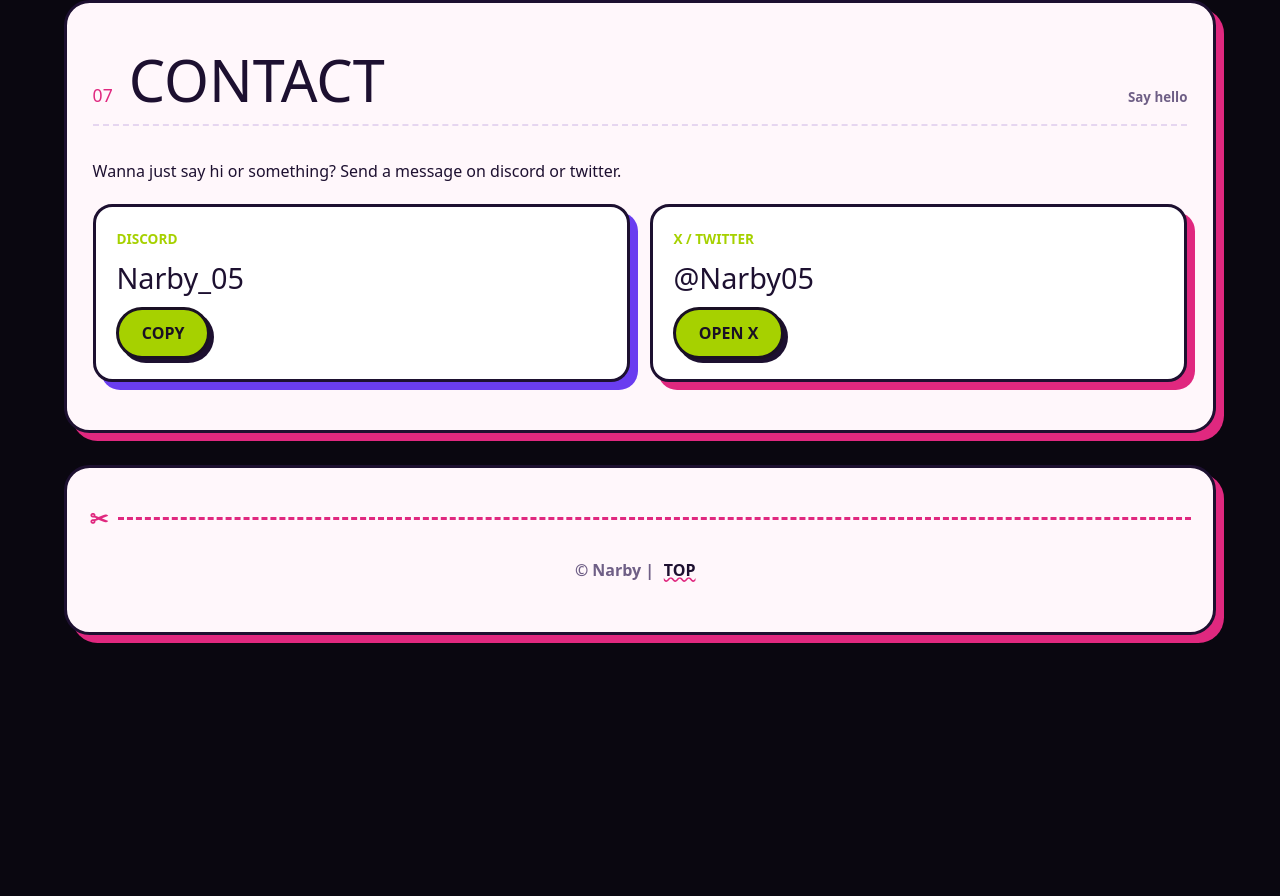
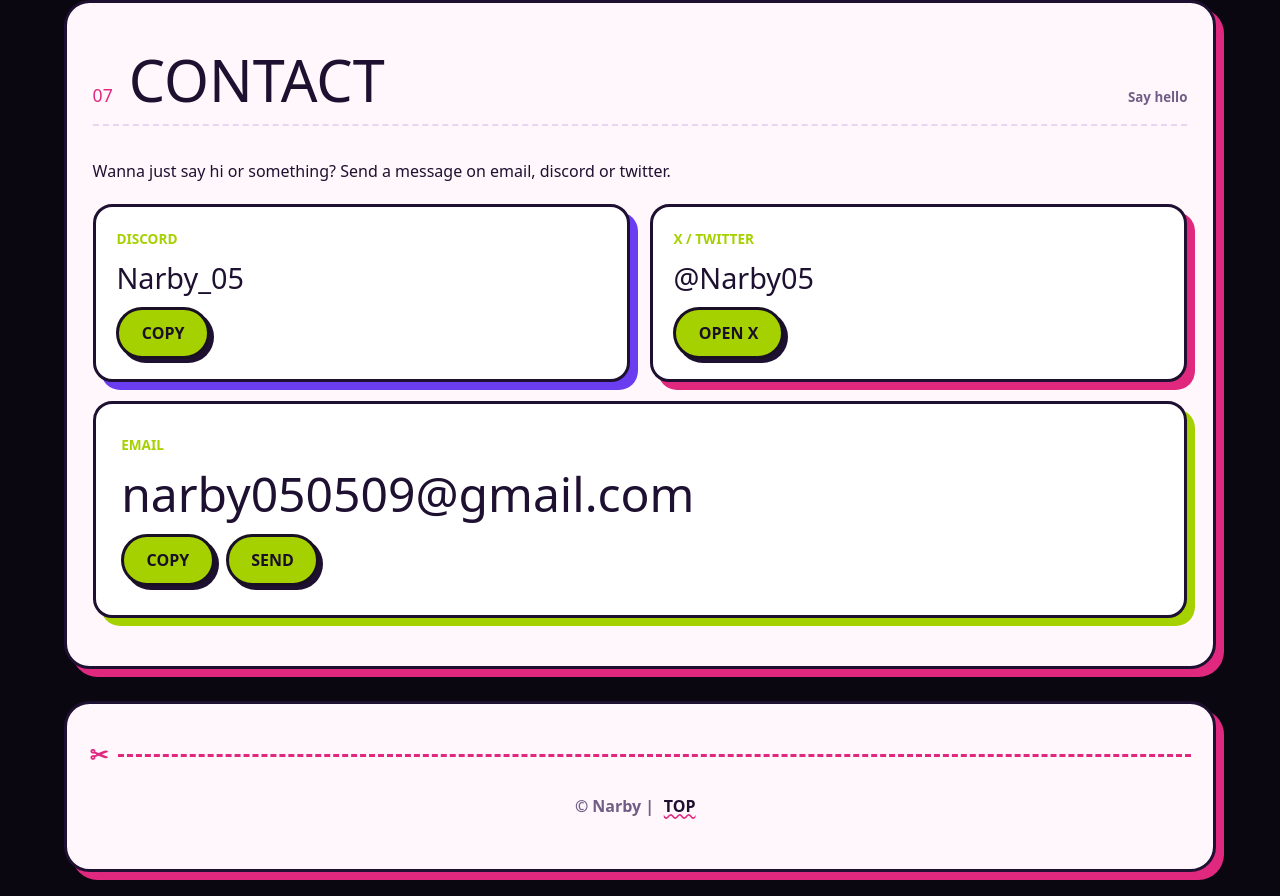
Before and after one commit to Narobian/Checker, a plain HTML site: page index.html in a window 1280 px wide. Shown: the part 3912-4808 px from the top of the page. Before the commit the page ends 4571 px from the top, so only its background shows below. Drawn offline with Linux system fonts and the light colour scheme; a web font is replaced by a local one.

Commit message:
Update index.html

```diff
--- a/index.html
+++ b/index.html
@@ -114,10 +114,15 @@ footer a{color:var(--ink);margin:0 .6rem;text-decoration:underline wavy var(--pi
 .portrait{overflow:hidden;background:#000}
 .portrait img{width:100%;height:100%;object-fit:cover;object-position:center;display:block}
 
-.chans{display:grid;gap:1.2rem;grid-template-columns:repeat(auto-fit,minmax(260px,1fr));margin-top:1.2rem}
+.chans{display:grid;gap:1.2rem;grid-template-columns:1fr 1fr;margin-top:1.2rem}
+.chan.email{grid-column:1/-1;padding:1.8rem 1.6rem}
+.chan.email .handle{font-size:clamp(1.5rem,5.6vw,3rem)}
+@media(max-width:560px){.chans{grid-template-columns:1fr}}
 .chan{display:flex;flex-direction:column;align-items:flex-start;gap:.8rem;background:var(--card);border:3px solid var(--ink);border-radius:1.2rem;padding:1.2rem 1.3rem;box-shadow:8px 8px 0 var(--violet)}
 .chan:nth-child(2){box-shadow:8px 8px 0 var(--pink)}
+.chan:nth-child(3){box-shadow:8px 8px 0 var(--lime)}
 .chan b{font-weight:900;font-size:.85rem;color:var(--lime)}
+.chan .acts{display:flex;flex-wrap:wrap;gap:.7rem}
 .chan .handle{font-family:var(--display);font-size:clamp(1.2rem,4vw,1.8rem);line-height:1.1;word-break:break-all}
 
 /* page background (animated bars live in .bg), content sits on solid panels */
@@ -250,10 +255,11 @@ footer{width:calc(100% - 2rem);max-width:72rem;margin:2rem auto 1.5rem;padding:2
 
   <section id="contact">
     <div class="head"><em>07</em><h2>CONTACT</h2><small>Say hello</small></div>
-    <p>Wanna just say hi or something? Send a message on discord or twitter.</p>
+    <p>Wanna just say hi or something? Send a message on email, discord or twitter.</p>
     <div class="chans">
       <div class="chan"><b>DISCORD</b><span class="handle" id="addr">Narby_05</span><button class="btn" id="copy">COPY</button></div>
       <div class="chan"><b>X / TWITTER</b><span class="handle">@Narby05</span><a class="btn" href="https://x.com/Narby05" target="_blank" rel="noopener noreferrer">OPEN X</a></div>
+      <div class="chan email"><b>EMAIL</b><span class="handle" id="addr2">narby050509@gmail.com</span><span class="acts"><button class="btn" id="copy2">COPY</button><a class="btn" href="mailto:narby050509@gmail.com">SEND</a></span></div>
     </div>
   </section>
 </main>
@@ -290,10 +296,13 @@ footer{width:calc(100% - 2rem);max-width:72rem;margin:2rem auto 1.5rem;padding:2
   document.getElementById('next').onclick=function(){tr.scrollBy({left:step(),behavior:'smooth'})};
 
   // copy username
-  var cb=document.getElementById('copy');
-  cb.onclick=function(){var v=document.getElementById('addr').textContent;
-    (navigator.clipboard?navigator.clipboard.writeText(v):Promise.reject()).then(function(){cb.textContent='COPIED'}).catch(function(){cb.textContent='PRESS CTRL+C'});
-    setTimeout(function(){cb.textContent='COPY'},1600)};
+  [['copy','addr'],['copy2','addr2']].forEach(function(pair){
+    var cb=document.getElementById(pair[0]),src=document.getElementById(pair[1]);
+    if(!cb||!src)return;
+    cb.onclick=function(){var v=src.textContent;
+      (navigator.clipboard?navigator.clipboard.writeText(v):Promise.reject()).then(function(){cb.textContent='COPIED'}).catch(function(){cb.textContent='PRESS CTRL+C'});
+      setTimeout(function(){cb.textContent='COPY'},1600)};
+  });
 
   // custom cursor
   if(matchMedia('(hover:hover) and (pointer:fine)').matches){
```
